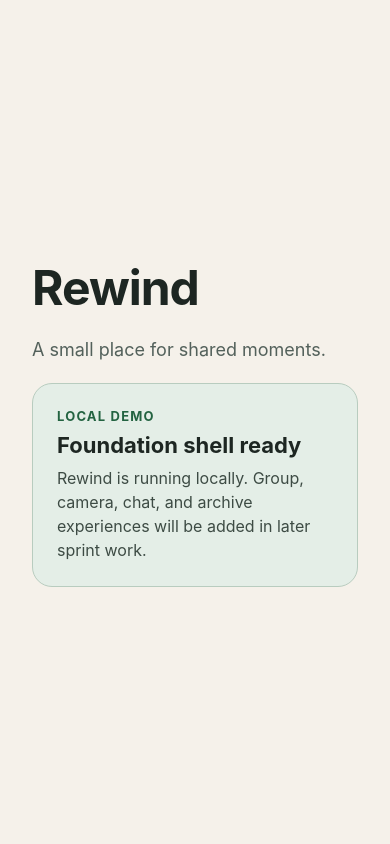
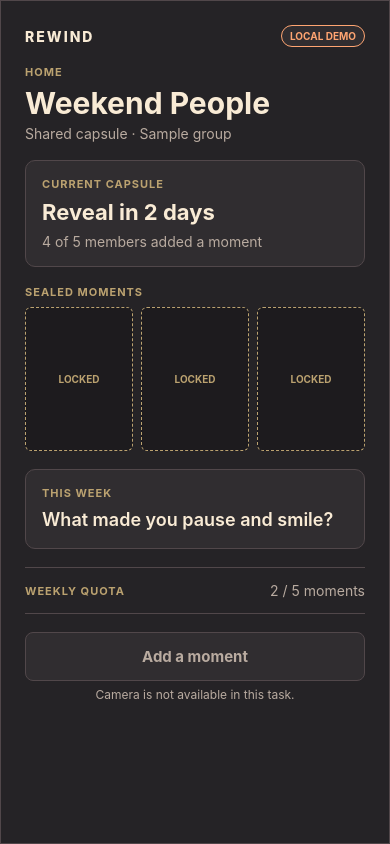
Before and after one commit to Collaboration95/rewind-app, a React Native app: screen / in a window 390 px wide. Built offline with nearby package versions, Linux system fonts and the light colour scheme.

Commit message:
feat: add low-fidelity Home screen

```diff
--- a/App.tsx
+++ b/App.tsx
@@ -1,75 +1,229 @@
 import { StatusBar } from 'expo-status-bar';
-import { StyleSheet, Text, View } from 'react-native';
+import { Pressable, StyleSheet, Text, View } from 'react-native';
+
+const COLORS = {
+  accent: '#FFA572',
+  background: '#252326',
+  deep: '#1D1B1E',
+  edge: '#BBA270',
+  ink: '#F9EBD5',
+  line: '#51474A',
+  muted: '#B9ABA0',
+  paper: '#302D30',
+};
+
+const lockedMoments = [1, 2, 3];
 
 export default function App() {
   return (
-    <View style={styles.safeArea}>
-      <StatusBar style="auto" />
-      <View style={styles.content}>
-        <Text accessibilityRole="header" style={styles.title}>
-          Rewind
-        </Text>
-        <Text style={styles.subtitle}>A small place for shared moments.</Text>
+    <View style={styles.page}>
+      <StatusBar style="dark" />
 
-        <View accessible accessibilityLabel="Local demo shell status" style={styles.statusCard}>
-          <Text style={styles.eyebrow}>Local demo</Text>
-          <Text style={styles.statusTitle}>Foundation shell ready</Text>
-          <Text style={styles.statusBody}>
-            Rewind is running locally. Group, camera, chat, and archive experiences will be added in
-            later sprint work.
+      <View style={styles.screen}>
+        <View style={styles.topBar}>
+          <Text style={styles.wordmark}>REWIND</Text>
+          <View accessibilityLabel="Local demo data" style={styles.demoBadge}>
+            <Text style={styles.demoBadgeText}>LOCAL DEMO</Text>
+          </View>
+        </View>
+
+        <View>
+          <Text style={styles.label}>HOME</Text>
+          <Text accessibilityRole="header" style={styles.title}>
+            Weekend People
           </Text>
+          <Text style={styles.mutedText}>Shared capsule · Sample group</Text>
         </View>
+
+        <View
+          accessible
+          accessibilityLabel="Current capsule. Reveal in 2 days. 4 of 5 members added a moment."
+          style={styles.panel}
+        >
+          <Text style={styles.label}>CURRENT CAPSULE</Text>
+          <Text style={styles.panelTitle}>Reveal in 2 days</Text>
+          <Text style={styles.bodyText}>4 of 5 members added a moment</Text>
+        </View>
+
+        <View style={styles.section}>
+          <Text style={styles.label}>SEALED MOMENTS</Text>
+          <View accessibilityLabel="Three sealed local demo moments" style={styles.momentRow}>
+            {lockedMoments.map((moment) => (
+              <View
+                accessible
+                accessibilityLabel={`Locked demo moment ${moment} of 3`}
+                key={moment}
+                style={styles.momentPlaceholder}
+              >
+                <Text style={styles.lockedText}>LOCKED</Text>
+              </View>
+            ))}
+          </View>
+        </View>
+
+        <View
+          accessible
+          accessibilityLabel="Weekly prompt: What made you pause and smile?"
+          style={styles.panel}
+        >
+          <Text style={styles.label}>THIS WEEK</Text>
+          <Text style={styles.prompt}>What made you pause and smile?</Text>
+        </View>
+
+        <View
+          accessible
+          accessibilityLabel="Weekly quota. 2 of 5 moments used."
+          style={styles.quotaRow}
+        >
+          <Text style={styles.label}>WEEKLY QUOTA</Text>
+          <Text style={styles.bodyText}>2 / 5 moments</Text>
+        </View>
+
+        <Pressable
+          accessibilityLabel="Add a moment"
+          accessibilityRole="button"
+          accessibilityState={{ disabled: true }}
+          disabled
+          style={styles.disabledButton}
+        >
+          <Text style={styles.disabledButtonText}>Add a moment</Text>
+        </Pressable>
+        <Text style={styles.helperText}>Camera is not available in this task.</Text>
       </View>
     </View>
   );
 }
 
 const styles = StyleSheet.create({
-  safeArea: {
-    backgroundColor: '#F5F1EA',
+  page: {
+    alignItems: 'center',
+    backgroundColor: COLORS.deep,
     flex: 1,
   },
-  content: {
+  screen: {
+    backgroundColor: COLORS.background,
+    borderColor: COLORS.line,
+    borderWidth: 1,
     flex: 1,
-    gap: 20,
-    justifyContent: 'center',
-    padding: 32,
+    gap: 18,
+    maxWidth: 390,
+    padding: 24,
+    width: '100%',
+  },
+  topBar: {
+    alignItems: 'center',
+    flexDirection: 'row',
+    justifyContent: 'space-between',
+  },
+  wordmark: {
+    color: COLORS.ink,
+    fontSize: 14,
+    fontWeight: '800',
+    letterSpacing: 2,
+  },
+  demoBadge: {
+    backgroundColor: COLORS.paper,
+    borderColor: COLORS.accent,
+    borderRadius: 999,
+    borderWidth: 1,
+    paddingHorizontal: 8,
+    paddingVertical: 4,
+  },
+  demoBadgeText: {
+    color: COLORS.accent,
+    fontSize: 10,
+    fontWeight: '700',
+  },
+  label: {
+    color: COLORS.edge,
+    fontSize: 11,
+    fontWeight: '700',
+    letterSpacing: 1,
   },
   title: {
-    color: '#1D2622',
-    fontSize: 48,
+    color: COLORS.ink,
+    fontSize: 30,
     fontWeight: '700',
-    letterSpacing: -1,
+    marginTop: 6,
   },
-  subtitle: {
-    color: '#53615B',
-    fontSize: 18,
-    lineHeight: 26,
+  mutedText: {
+    color: COLORS.muted,
+    fontSize: 14,
+    marginTop: 4,
   },
-  statusCard: {
-    backgroundColor: '#E4EEE7',
-    borderColor: '#B8CCBF',
-    borderRadius: 20,
+  panel: {
+    backgroundColor: COLORS.paper,
+    borderColor: COLORS.line,
+    borderRadius: 10,
     borderWidth: 1,
     gap: 8,
-    maxWidth: 520,
-    padding: 24,
+    padding: 16,
   },
-  eyebrow: {
-    color: '#236341',
-    fontSize: 13,
-    fontWeight: '700',
-    letterSpacing: 1.2,
-    textTransform: 'uppercase',
-  },
-  statusTitle: {
-    color: '#1D2622',
+  panelTitle: {
+    color: COLORS.ink,
     fontSize: 22,
     fontWeight: '700',
   },
-  statusBody: {
-    color: '#3D4B44',
-    fontSize: 16,
+  bodyText: {
+    color: COLORS.muted,
+    fontSize: 14,
+  },
+  section: {
+    gap: 8,
+  },
+  momentRow: {
+    flexDirection: 'row',
+    gap: 8,
+  },
+  momentPlaceholder: {
+    alignItems: 'center',
+    aspectRatio: 0.75,
+    backgroundColor: COLORS.deep,
+    borderColor: COLORS.edge,
+    borderRadius: 6,
+    borderStyle: 'dashed',
+    borderWidth: 1,
+    flex: 1,
+    justifyContent: 'center',
+  },
+  lockedText: {
+    color: COLORS.edge,
+    fontSize: 10,
+    fontWeight: '700',
+  },
+  prompt: {
+    color: COLORS.ink,
+    fontSize: 18,
+    fontWeight: '600',
     lineHeight: 24,
   },
+  quotaRow: {
+    alignItems: 'center',
+    borderBottomColor: COLORS.line,
+    borderBottomWidth: 1,
+    borderTopColor: COLORS.line,
+    borderTopWidth: 1,
+    flexDirection: 'row',
+    justifyContent: 'space-between',
+    paddingVertical: 14,
+  },
+  disabledButton: {
+    alignItems: 'center',
+    backgroundColor: COLORS.paper,
+    borderColor: COLORS.line,
+    borderRadius: 8,
+    borderWidth: 1,
+    padding: 14,
+  },
+  disabledButtonText: {
+    color: COLORS.muted,
+    fontSize: 15,
+    fontWeight: '700',
+  },
+  helperText: {
+    color: COLORS.muted,
+    fontSize: 12,
+    marginTop: -12,
+    textAlign: 'center',
+  },
 });
```
Also changed, not shown: 2 other files (tests, documents, lock files or other folders).
